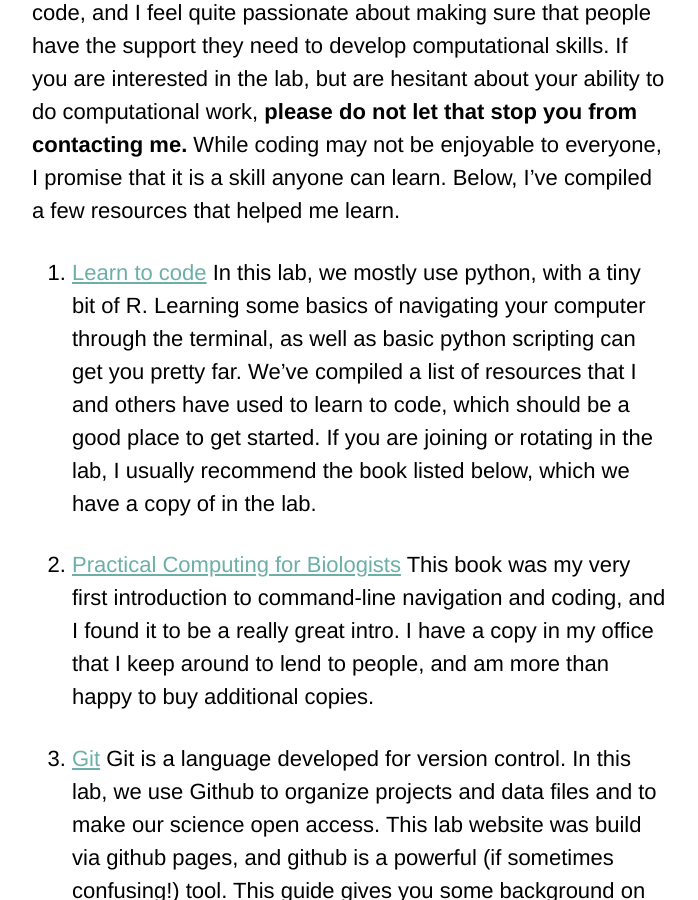
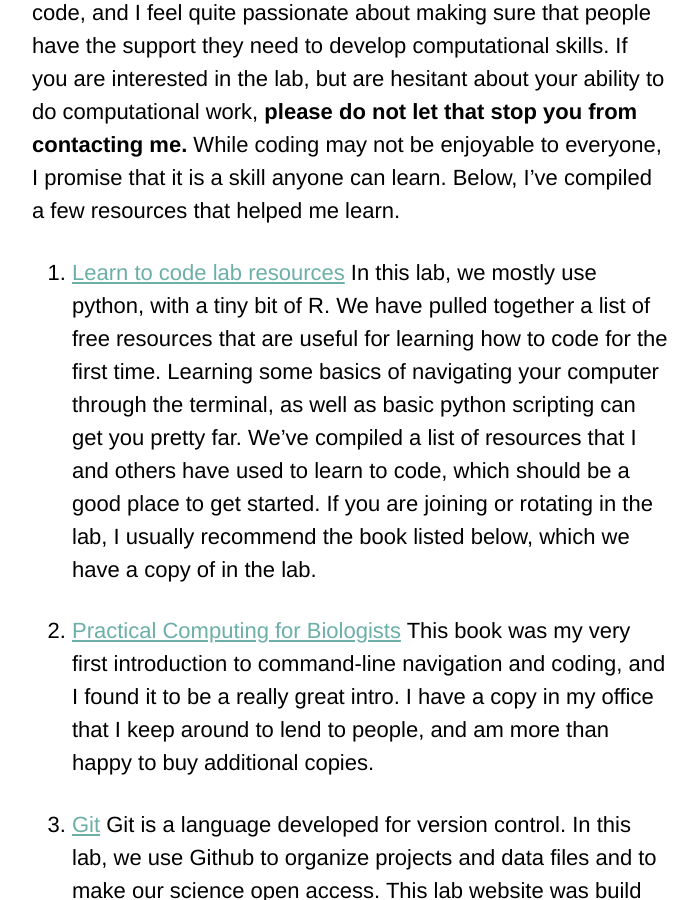
Before and after one commit to lmoncla/monclalab, a Jekyll site: the page built from _pages/handbook.md, in a window 1280 px wide and 900 px high, scrolled down 7888 px. Shown: the whole window, without its empty margins (290-988 px from the left). Built offline with Jekyll 4.4.1, drawn with Linux system fonts in a browser that asks for light colours; cached includes are drawn as plain includes; a script that is not in the unit is left out; comment, search, counter and statistics services are not loaded.

```diff
--- a/_pages/handbook.md
+++ b/_pages/handbook.md
@@ -51,8 +51,8 @@ Occasionally, we will have social events with the lab, like lab dinners or happy
 ### Computation
 I spent a majority of my life believing that computational skills were an inherent ability that I simply did not possess. When I learned to code in graduate school, I felt this overwhelming sense that I had learned a very accessible skill that made my life much easier. It also became clear to me that anyone can learn to code, and I feel quite passionate about making sure that people have the support they need to develop computational skills. If you are interested in the lab, but are hesitant about your ability to do computational work, __please do not let that stop you from contacting me.__ While coding may not be enjoyable to everyone, I promise that it is a skill anyone can learn. Below, I've compiled a few resources that helped me learn.
 
-1. [Learn to code](https://roasted-rainstorm-aab.notion.site/Learn-to-code-2ddfea918fa380fb8561da7982186411)
-In this lab, we mostly use python, with a tiny bit of R. Learning some basics of navigating your computer through the terminal, as well as basic python scripting can get you pretty far. We've compiled a list of resources that I and others have used to learn to code, which should be a good place to get started. If you are joining or rotating in the lab, I usually recommend the book listed below, which we have a copy of in the lab.
+1. [Learn to code lab resources](https://roasted-rainstorm-aab.notion.site/Learn-to-code-2ddfea918fa380fb8561da7982186411)
+In this lab, we mostly use python, with a tiny bit of R. We have pulled together a list of free resources that are useful for learning how to code for the first time. Learning some basics of navigating your computer through the terminal, as well as basic python scripting can get you pretty far. We've compiled a list of resources that I and others have used to learn to code, which should be a good place to get started. If you are joining or rotating in the lab, I usually recommend the book listed below, which we have a copy of in the lab.
 
 2. [Practical Computing for Biologists](https://practicalcomputing.org/index.html)
 This book was my very first introduction to command-line navigation and coding, and I found it to be a really great intro. I have a copy in my office that I keep around to lend to people, and am more than happy to buy additional copies.
```
